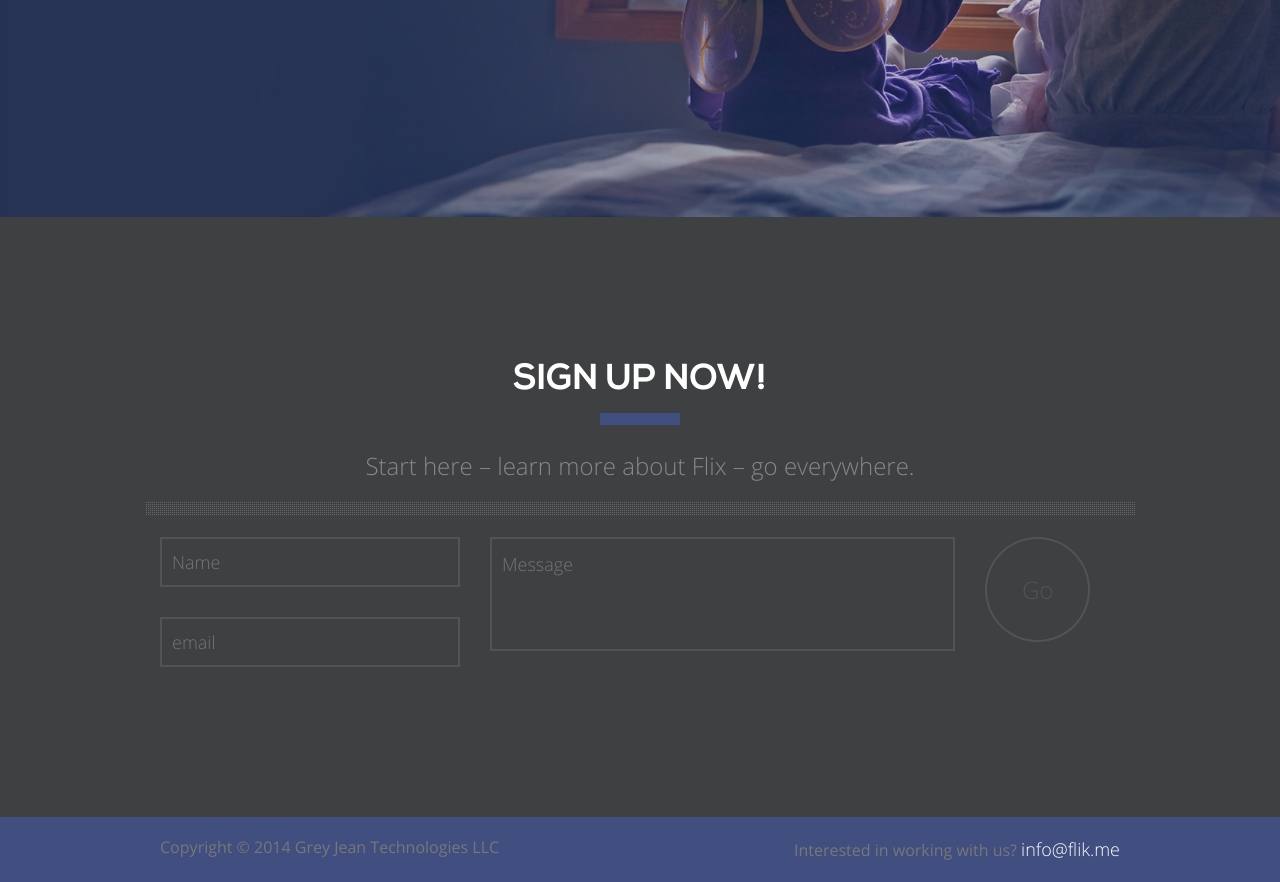
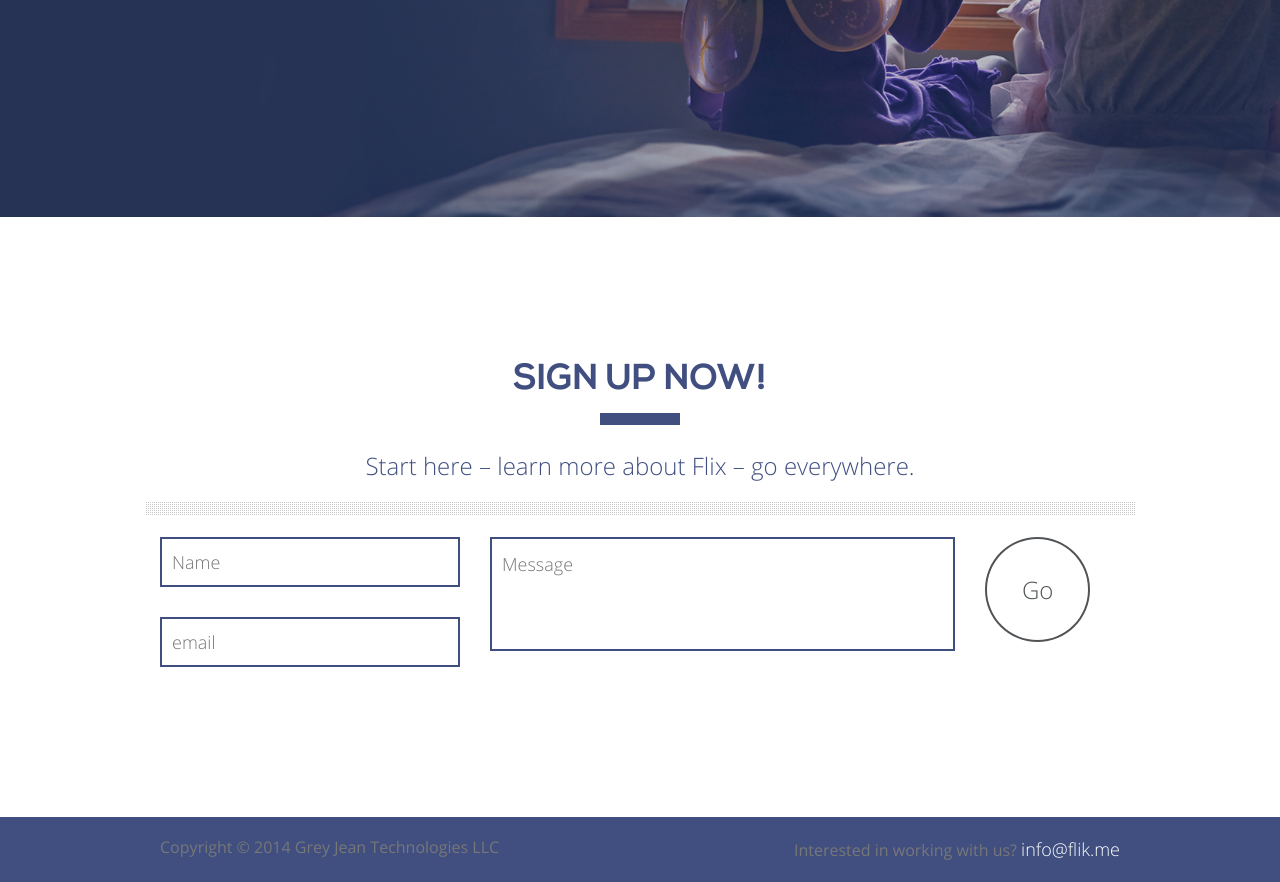
Before and after one commit to greyjean/flik-mktg, a PHP site: page / in a window 1280 px wide. Shown: the part 4640-5522 px from the top of the page. Run offline with PHP 8.4, Linux system fonts and the light colour scheme.

Commit message:
updte layout.css

```diff
--- a/stylesheets/main.css
+++ b/stylesheets/main.css
@@ -147,7 +147,7 @@ p{
 	font-family:"OpenSansLight";
 	font-size: 24px;
 	line-height:31px;
-	color: #888;
+	color: #404f80;
 	margin-top: 20px;
 	margin-bottom: 20px;
 }
@@ -155,10 +155,10 @@ p{
 	font-family:"NexaBold";
 	font-size: 36px;
 	line-height: 43px;
-	color: #fff;
+	color: #404f80;
 }
 .main-heading-alt{
-	color: #000;
+	color: #404f80;
 }
 .liner{
 	text-align: center;
@@ -992,11 +992,11 @@ border:solid 3px #121212;
 
 /*CONTACT*/
 .contact{
-	background:#3E4042;
+	background:none repeat scroll 0 0 white;
 }
 input {
     background: none repeat scroll 0 0 rgba(0, 0, 0, 0) !important;
-    border: 2px solid #515456 !important;
+    border: 2px solid #404f80 !important;
     border-radius: 0 0 0 0 !important;
     box-shadow: none !important;
     color: #515456 !important;
@@ -1014,7 +1014,7 @@ input {
 			transition: all .8s linear;
 }
 input:focus, textarea:focus {
-    border: 2px solid #ccc !important;
+    border: 2px solid #404f80 !important;
     color: #ccc !important;
 	-webkit-transition: all .8s linear;
 	   -moz-transition: all .8s linear;
@@ -1024,7 +1024,7 @@ input:focus, textarea:focus {
 }
 textarea {
     background: none repeat scroll 0 0 rgba(0, 0, 0, 0) !important;
-    border: 2px solid #515456 !important;
+    border: 2px solid #404f80 !important;
     border-radius: 0 0 0 0 !important;
     box-shadow: none !important;
     color: #515456 !important;
```
